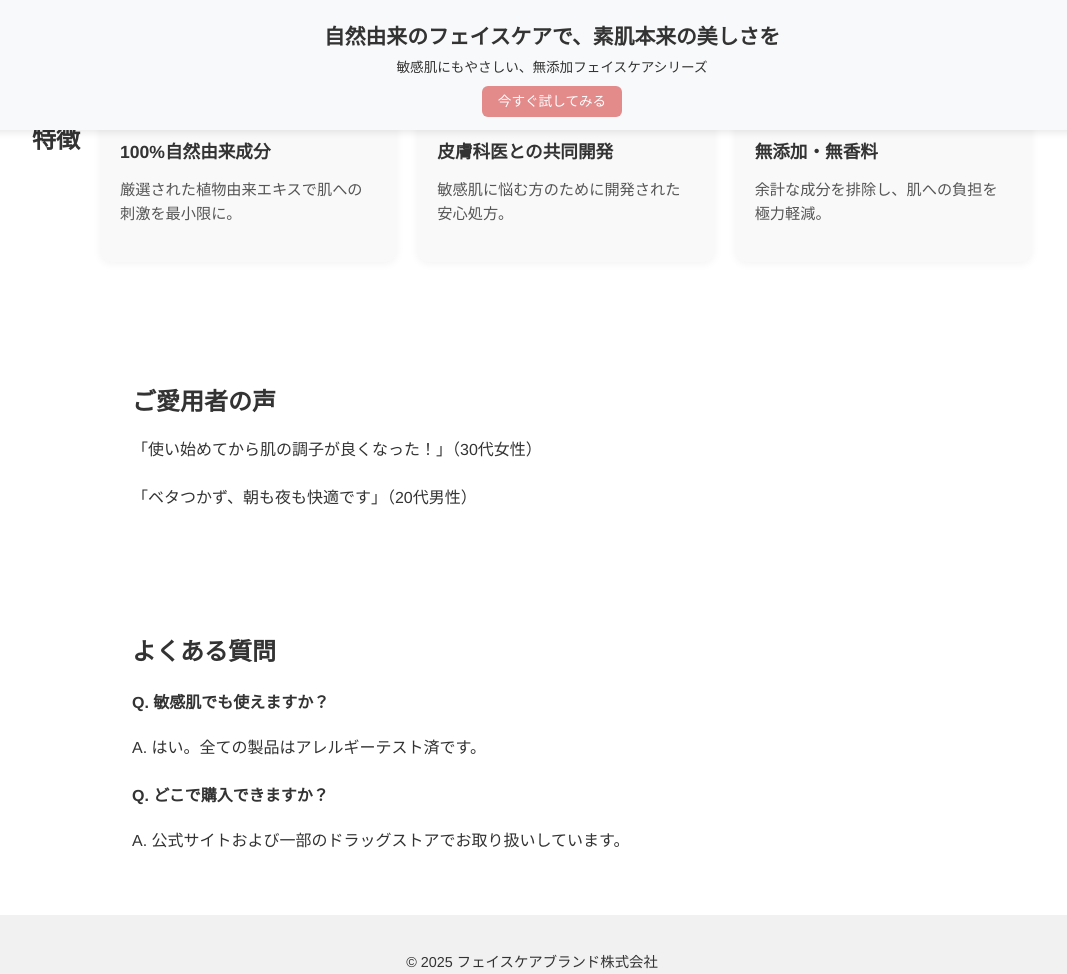
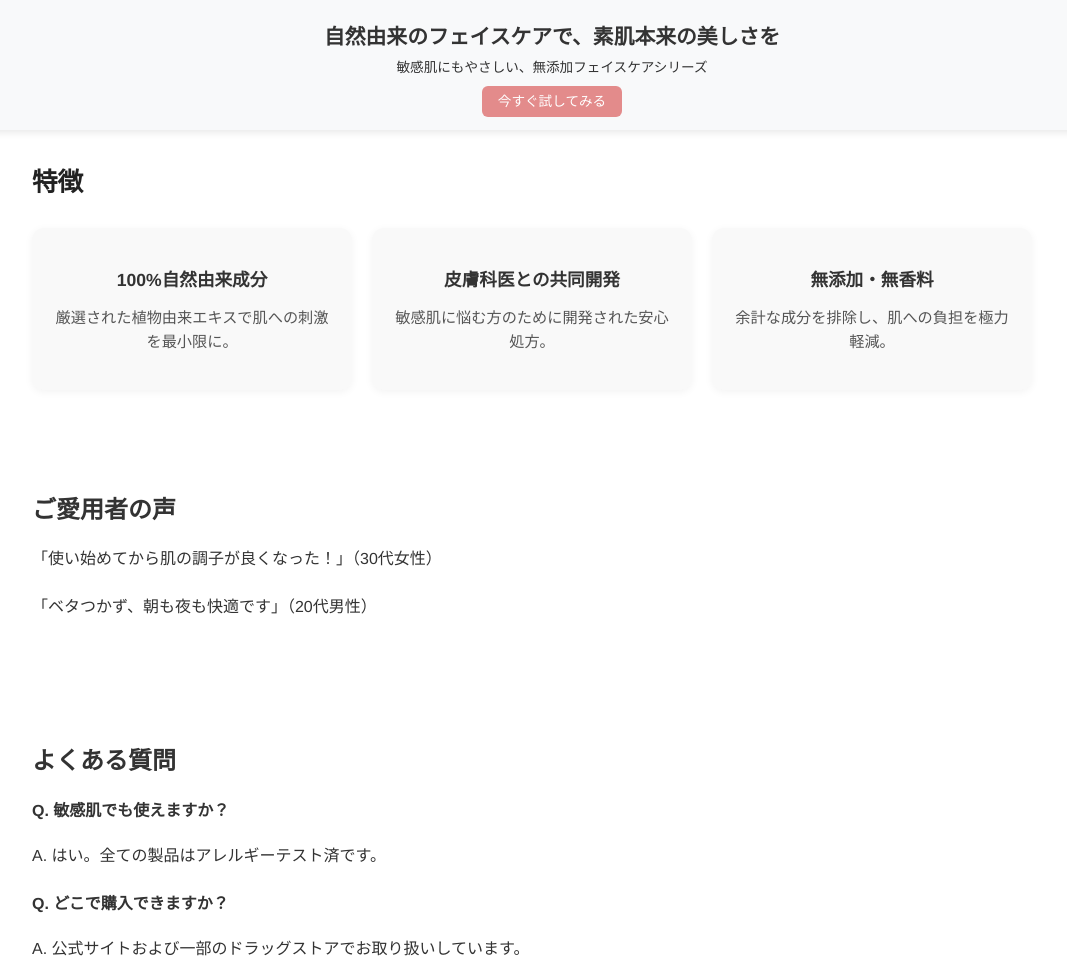
Before and after one commit to Sheep1755/facecare-lp, a plain HTML site: page index.html in a window 1280 px wide. Shown: the top 974 px of the page, without its empty margins (108-1175 px from the left). Drawn offline with Linux system fonts and the light colour scheme.

Commit message:
特徴を修正2

```diff
--- a/index.html
+++ b/index.html
@@ -51,35 +51,27 @@
       padding: 40px 20px;
     }
 
-    /* ヘッダーの高さ分余白を追加 */
     section:first-of-type {
-      margin-top: 100px;
+      margin-top: 100px; /* ヘッダー分の余白 */
     }
 
     .features, .reviews, .faq {
-      max-width: 800px;
+      max-width: 1000px;
       margin: 0 auto;
     }
 
-    .feature-item, .review-item, .faq-item {
-      margin-bottom: 24px;
+    .features-heading {
+      font-size: 1.6em;
+      margin-bottom: 30px;
+      text-align: left;
+      color: #222;
     }
 
-    footer {
-      background: #f1f1f1;
-      text-align: center;
-      padding: 20px;
-      font-size: 0.9em;
-    }
-
-    /* 特徴3つのカラム */
     .features-summary {
       display: flex;
       justify-content: space-between;
       gap: 20px;
-      max-width: 1000px;
-      margin: 60px auto;
-      padding: 0 20px;
+      flex-wrap: wrap;
     }
 
     .feature-box {
@@ -89,6 +81,7 @@
       flex: 1;
       box-shadow: 0 2px 8px rgba(0, 0, 0, 0.05);
       transition: transform 0.3s;
+      text-align: center;
     }
 
     .feature-box:hover {
@@ -105,6 +98,17 @@
       font-size: 0.95em;
       color: #555;
       line-height: 1.6;
+    }
+
+    .feature-item, .review-item, .faq-item {
+      margin-bottom: 24px;
+    }
+
+    footer {
+      background: #f1f1f1;
+      text-align: center;
+      padding: 20px;
+      font-size: 0.9em;
     }
 
     @media (max-width: 768px) {
@@ -138,9 +142,10 @@
     </div>
   </header>
 
-  <!-- 特徴ブロック（無印風3カラム） -->
-  <section class="features-summary">
-    <h2>特徴</h2>
+  <!-- 特徴セクション -->
+  <section class="features">
+    <h2 class="features-heading">特徴</h2>
+    <div class="features-summary">
       <div class="feature-box">
         <h3>100%自然由来成分</h3>
         <p>厳選された植物由来エキスで肌への刺激を最小限に。</p>
@@ -152,6 +157,7 @@
       <div class="feature-box">
         <h3>無添加・無香料</h3>
         <p>余計な成分を排除し、肌への負担を極力軽減。</p>
+      </div>
     </div>
   </section>
 
```
Lines whose indentation alone changed are shown as unchanged.
